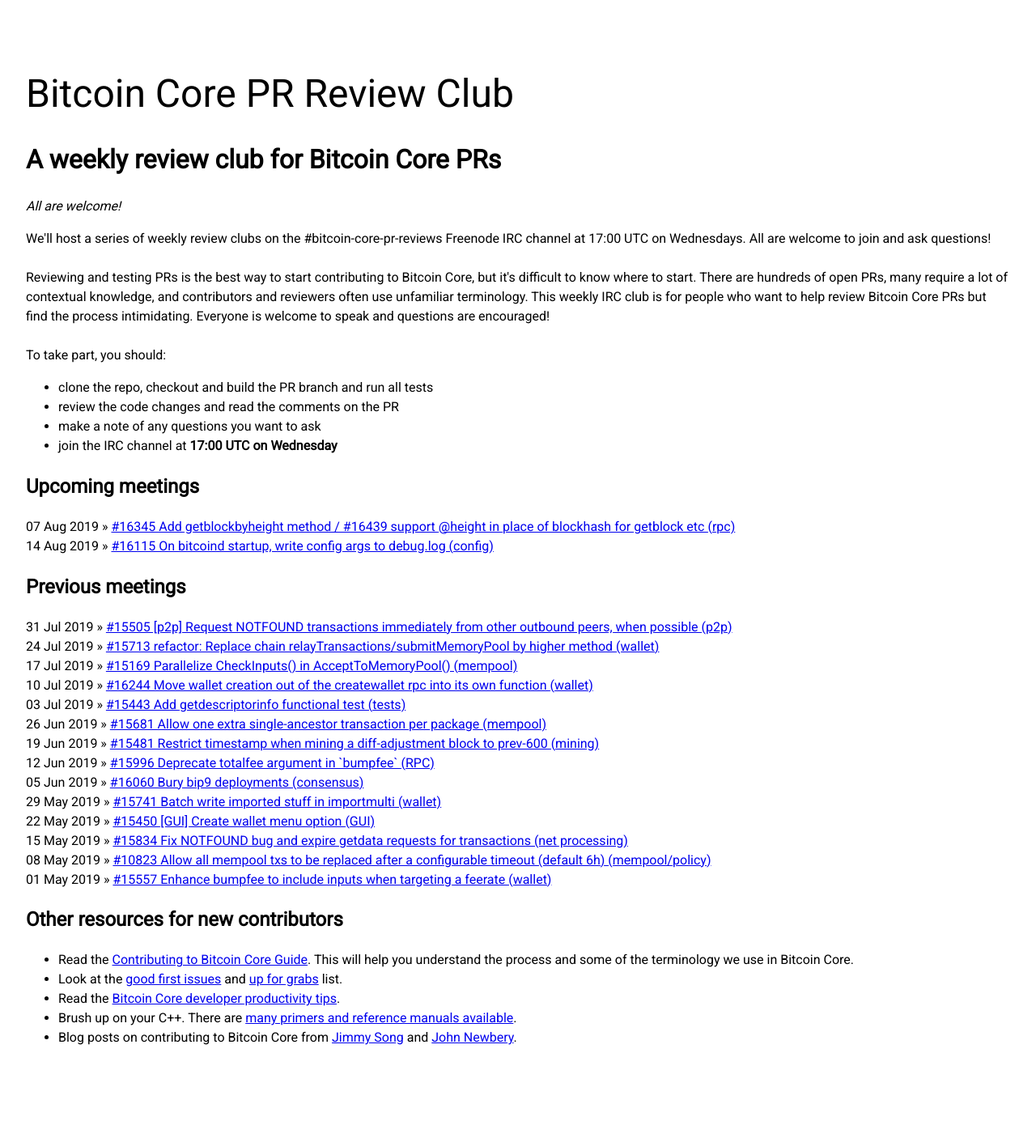
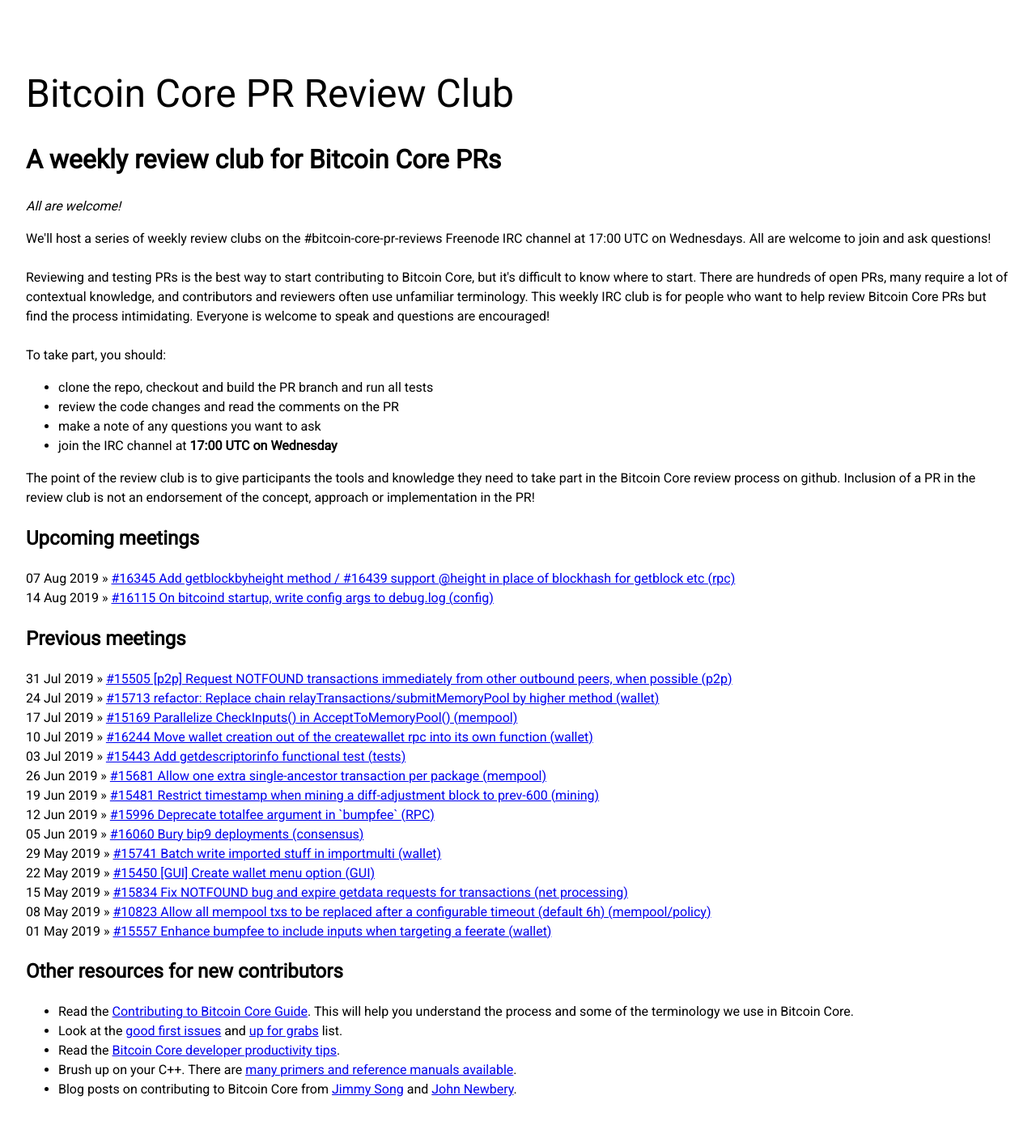
Before and after one commit to bitcoin-core-review-club/website, a Jekyll site: the page built from index.html, in a window 1280 px wide. Shown: the whole page at 81% size. Built offline with Jekyll 4.4.1, drawn with Linux system fonts in a browser that asks for light colours; nearby versions of some CDN libraries; the list of posts is cut into pages by our own code; before the commit the page ends 1342 px from its top, so only the background shows below that.

Commit message:
Add note about the goal of the review club

```diff
--- a/index.html
+++ b/index.html
@@ -14,6 +14,9 @@
       <li>make a note of any questions you want to ask</li>
       <li>join the IRC channel at <strong>17:00 UTC on Wednesday</strong></li>
     </ul>
+    <p>
+    The point of the review club is to give participants the tools and knowledge they need to take part in the Bitcoin Core review process on github. Inclusion of a PR in the review club is not an endorsement of the concept, approach or implementation in the PR!
+    </p>
 
   <div class="Home-posts">
     <h2 class="Home-posts-title">Upcoming meetings</h2>
```
